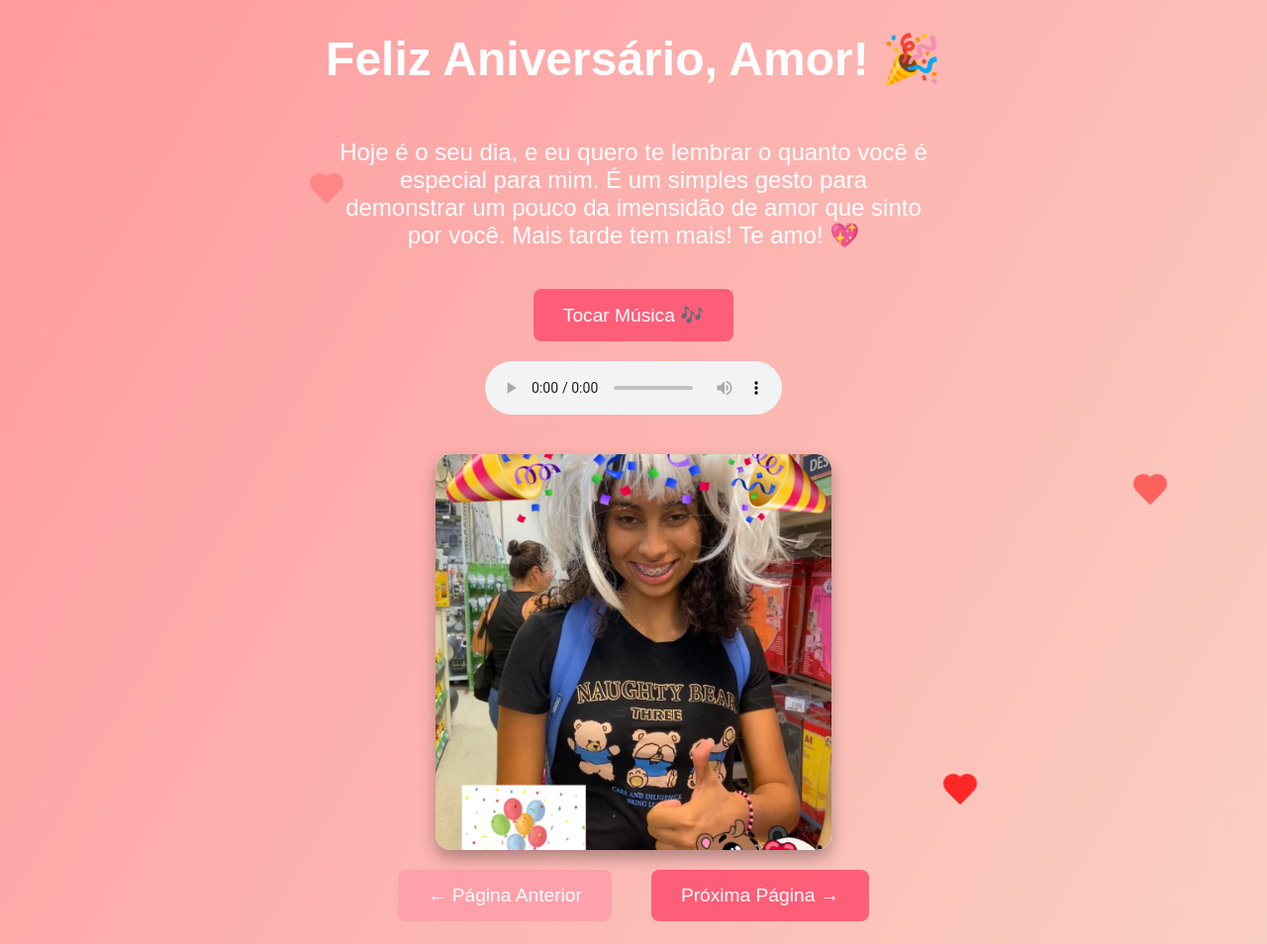
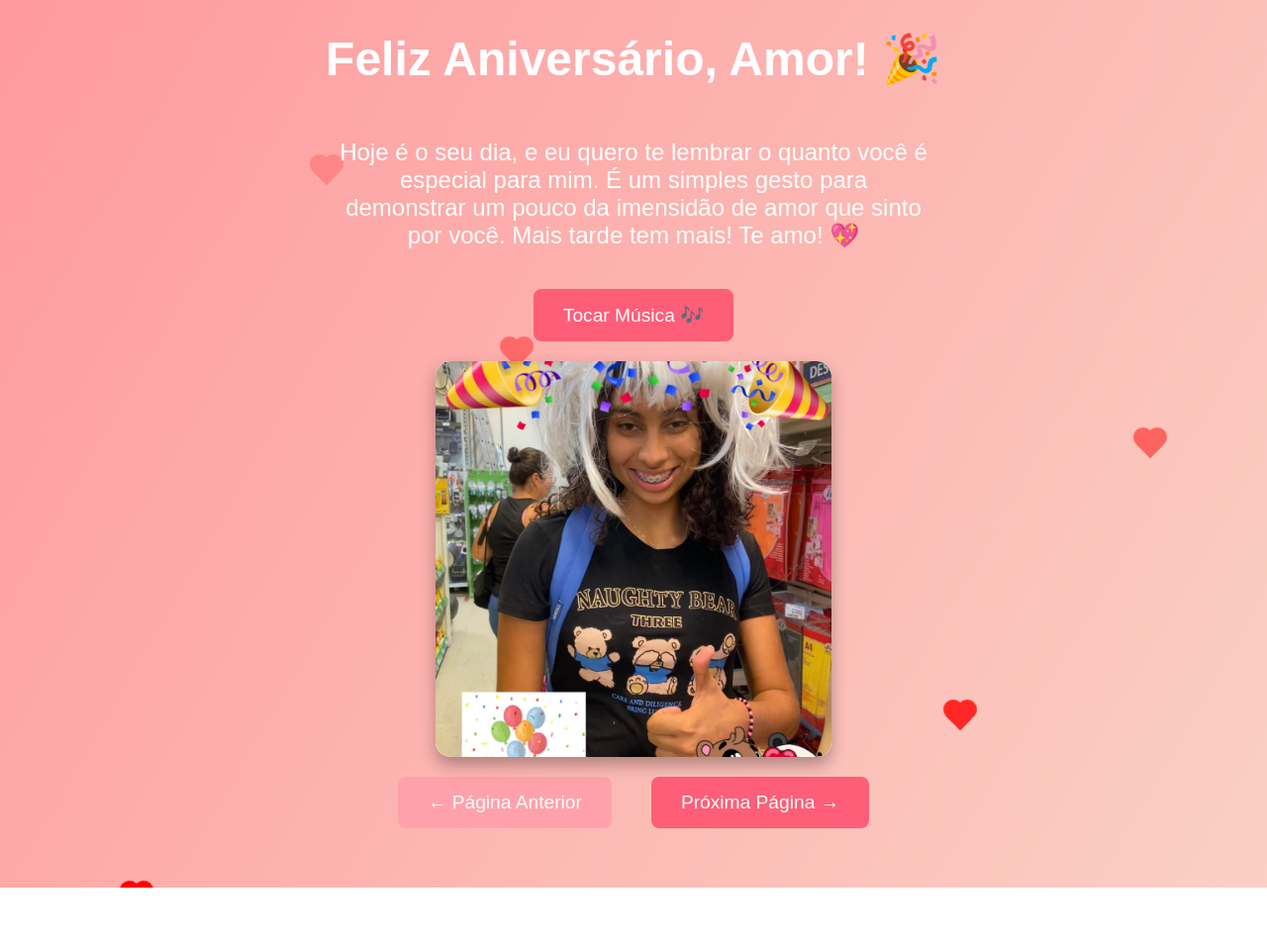
Before and after one commit to Grazyzevedo/Meu-Amor, a plain HTML site: page index.html in a window 1280 px wide. Shown: the top 954 px of the page at 99% size. After the commit the page ends 897 px from the top, so only its background shows below. Drawn offline with Linux system fonts and the light colour scheme.

Commit message:
Update index.html

```diff
--- a/index.html
+++ b/index.html
@@ -133,9 +133,7 @@
       100% { bottom: 100%; opacity: 0; }
     }
 
-    audio {
-      margin-bottom: 40px;
-    }
+
   </style>
 </head>
 <body>
@@ -147,7 +145,7 @@
   <button id="playBtn">Tocar Música 🎶</button>
 
   <!-- Player visível como fallback -->
-  <audio id="musica" preload="auto" controls>
+  <audio id="musica" preload="auto" style="display: none;>
     <source src="WhatsApp Audio 2025-06-14 at 22.54.39.mpeg" type="audio/mpeg" />
     Seu navegador não suporta áudio.
   </audio>
```
